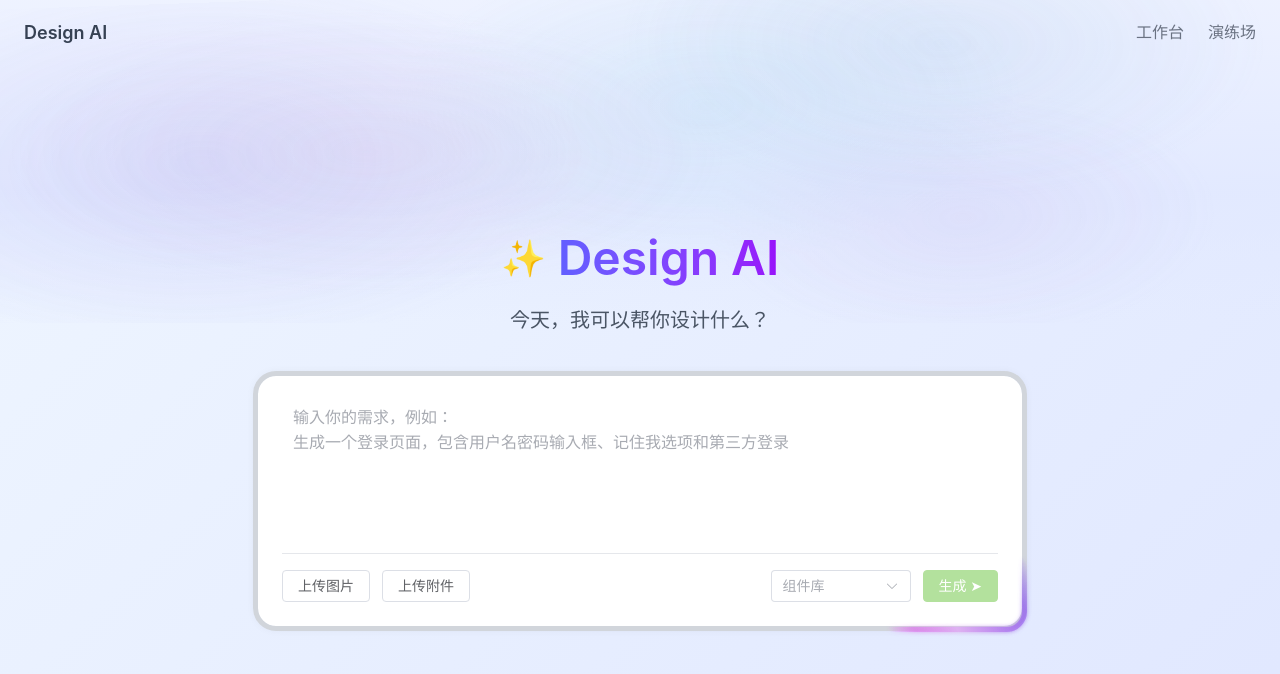
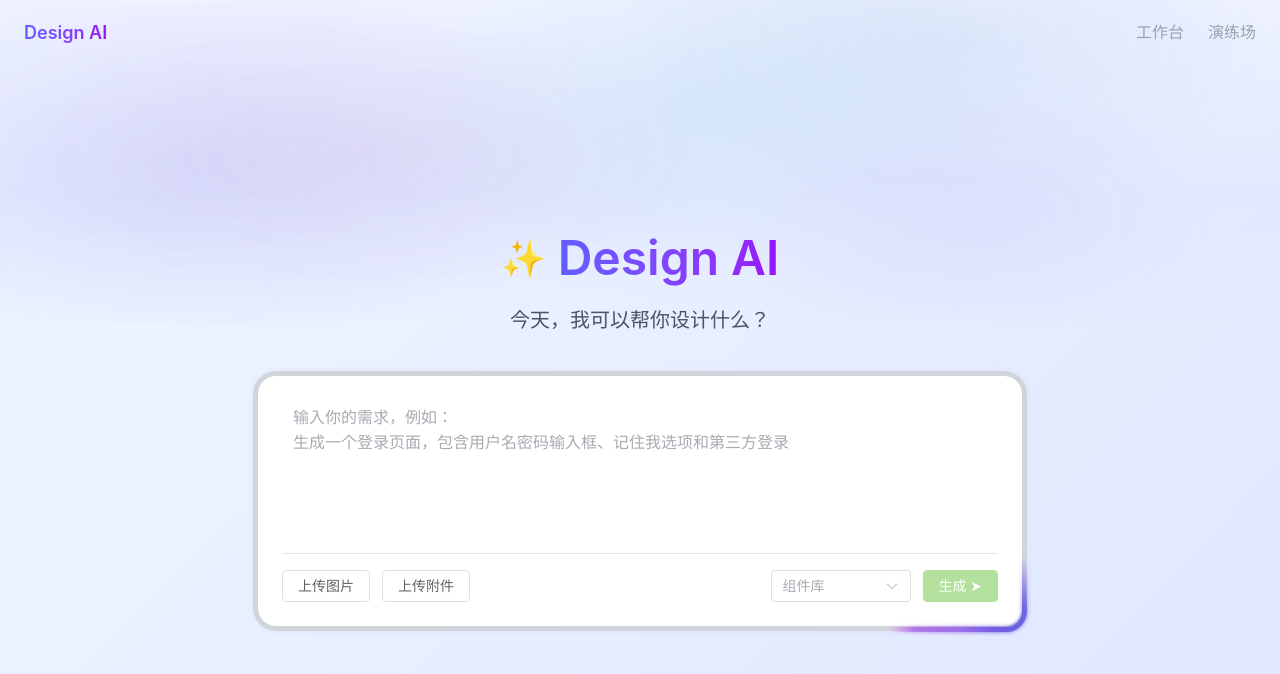
Before and after one commit to MHnanyu/vue-code-gen, a Vue app: page / in a window 1280 px wide. Shown: the top 674 px of the page. Built offline with nearby package versions, Linux system fonts and the light colour scheme.

Commit message:
Update Vue components and styles

```diff
--- a/src/App.vue
+++ b/src/App.vue
@@ -1,6 +1,6 @@
 <template>
-  <div class="app-root">
-    <div class="aurora-bg"></div>
+  <div class="app-root" :class="{ 'has-bg': isHome }">
+    <div v-if="isHome" class="aurora-bg"></div>
     <AppHeader />
     <main class="h-[calc(100vh-60px)] relative z-10 overflow-hidden">
       <router-view />
@@ -9,15 +9,24 @@
 </template>
 
 <script setup lang="ts">
+import { computed } from 'vue'
+import { useRoute } from 'vue-router'
 import AppHeader from './components/AppHeader.vue'
+
+const route = useRoute()
+const isHome = computed(() => route.path === '/')
 </script>
 
 <style scoped>
 .app-root {
   min-height: 100vh;
-  background: linear-gradient(135deg, #eff6ff 0%, #e0e7ff 100%);
   position: relative;
   overflow: hidden;
+  background: #f9fafb;
+}
+
+.app-root.has-bg {
+  background: linear-gradient(135deg, #eff6ff 0%, #e0e7ff 100%);
 }
 
 .aurora-bg {
--- a/src/components/AppHeader.vue
+++ b/src/components/AppHeader.vue
@@ -1,21 +1,21 @@
 <template>
   <header class="relative z-10 flex justify-between items-center px-6 py-3 bg-transparent border-b border-transparent">
     <div class="flex items-center gap-2 cursor-pointer" @click="$router.push('/')">
-      <span class="font-semibold text-lg text-gray-700">Design AI</span>
+      <span class="font-semibold text-lg bg-gradient-to-r from-indigo-500 to-purple-600 bg-clip-text text-transparent">Design AI</span>
     </div>
 
     <nav class="flex gap-6">
       <router-link
-        class="text-gray-500 font-medium py-2 border-b-2 border-transparent transition-all hover:text-primary"
-        active-class="text-primary border-primary"
+        class="text-gray-400 font-medium py-2 border-b-2 border-transparent transition-all hover:text-gray-600"
+        active-class="text-gray-700 border-gray-400"
         to="/workspace"
         @click="handleWorkspaceClick"
       >
         工作台
       </router-link>
       <router-link
-        class="text-gray-500 font-medium py-2 border-b-2 border-transparent transition-all hover:text-primary"
-        active-class="text-primary border-primary"
+        class="text-gray-400 font-medium py-2 border-b-2 border-transparent transition-all hover:text-gray-600"
+        active-class="text-gray-700 border-gray-400"
         to="/playground"
       >
         演练场
--- a/src/style.css
+++ b/src/style.css
@@ -8,7 +8,6 @@
 @layer base {
   body {
     @apply font-sans antialiased;
-    background: linear-gradient(135deg, #eff6ff 0%, #e0e7ff 100%);
     overflow: hidden;
   }
 
--- a/src/views/HomeView.vue
+++ b/src/views/HomeView.vue
@@ -245,12 +245,12 @@ function updateGlowSize() {
         gradEl.setAttribute('y2', String(p2.y))
 
         if (stopEls.length >= 6) {
-          const phase = Math.sin(time * 0.0008) * 30
-          const base = 290 + phase
-          stopEls[1].setAttribute('stop-color', `hsl(${base}, 80%, 65%)`)
-          stopEls[2].setAttribute('stop-color', `hsl(${base + 10}, 75%, 75%)`)
-          stopEls[3].setAttribute('stop-color', `hsl(${base + 20}, 70%, 82%)`)
-          stopEls[4].setAttribute('stop-color', `hsl(${base + 30}, 75%, 70%)`)
+          const phase = Math.sin(time * 0.0008) * 40
+          const base = 280 + phase
+          stopEls[1].setAttribute('stop-color', `hsl(${base}, 72%, 58%)`)
+          stopEls[2].setAttribute('stop-color', `hsl(${base + 10}, 72%, 63%)`)
+          stopEls[3].setAttribute('stop-color', `hsl(${base + 20}, 72%, 68%)`)
+          stopEls[4].setAttribute('stop-color', `hsl(${base + 30}, 72%, 63%)`)
         }
       }
 
```
